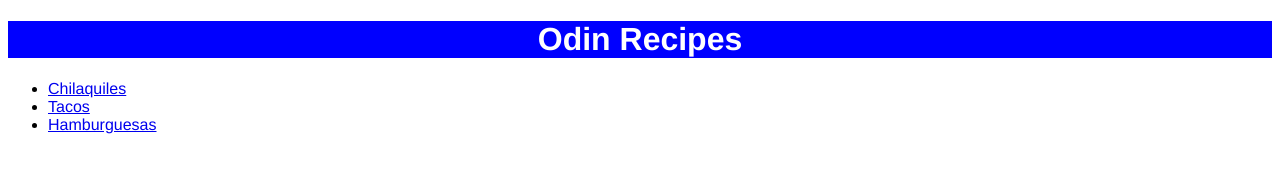
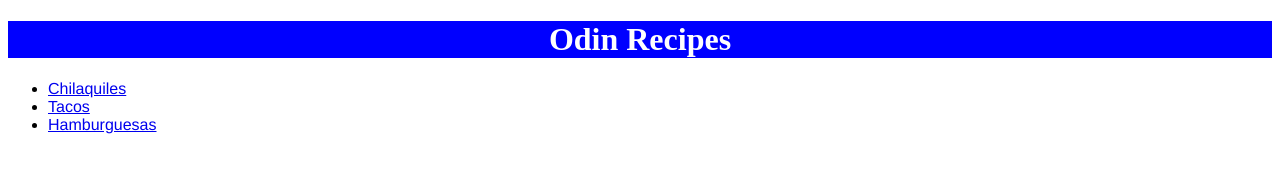
Before and after one commit to danielrov/odin-recipes, a plain HTML site: page index.html in a window 1280 px wide. Drawn offline with Linux system fonts and the light colour scheme.

Commit message:
Change h1 font family

```diff
--- a/style.css
+++ b/style.css
@@ -6,6 +6,7 @@ h1 {
     background-color: blue;
     color: white;
     text-align: center;
+    font-family: "Chewy";
 }
 
 h2 {
```
